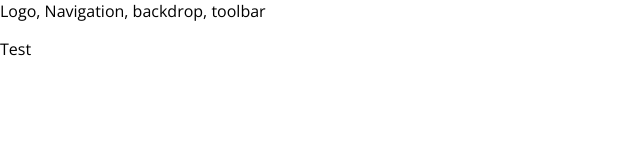
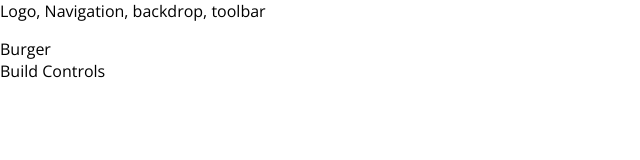
Before and after one commit to tranki1/mikesdinner, a React app: page / in a window 1280 px wide. Shown: the top 160 px of the page, without its empty margins (0-640 px from the left). Built offline with nearby package versions, Linux system fonts and the light colour scheme.

Commit message:
Create BurgerBuilder Component

```diff
--- a/src/App.js
+++ b/src/App.js
@@ -1,11 +1,12 @@
 import React, { Component } from "react";
 import Layout from "./components/Layout/Layout";
+import BurgerBuilder from "./containers/BurgerBuilder/BurgerBuilder";
 class App extends Component {
   render() {
     return (
       <div>
         <Layout>
-          <p>Test</p>
+          <BurgerBuilder/>
         </Layout>
       </div>
     );
--- /dev/null
+++ b/src/components/Layout/Layout.css
@@ -0,0 +1,3 @@
+.Content{
+    margin-top:16px;
+}
--- a/src/components/Layout/Layout.js
+++ b/src/components/Layout/Layout.js
@@ -1,11 +1,12 @@
 import React from "react";
 import Aux from "../../hoc/Aux";
 
+import classes from "./Layout.css";
 const layout = props => {
   return (
     <Aux>
       <div>Logo, Navigation, backdrop, toolbar</div>
-      <main>{props.children}</main>
+      <main className={classes.Content}>{props.children}</main>
     </Aux>
   );
 };
--- /dev/null
+++ b/src/containers/BurgerBuilder/BurgerBuilder.js
@@ -0,0 +1,15 @@
+import React, { Component } from 'react';
+import Aux from '../../hoc/Aux';
+
+class BurgerBuilder extends Component {
+    render() {
+        return (
+            <Aux>
+                <div>Burger</div>
+                <div>Build Controls</div>
+            </Aux>
+        );
+    }
+}
+
+export default BurgerBuilder;
```
